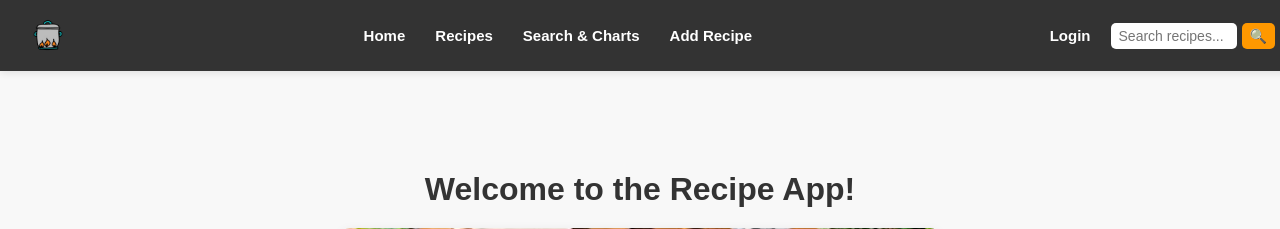
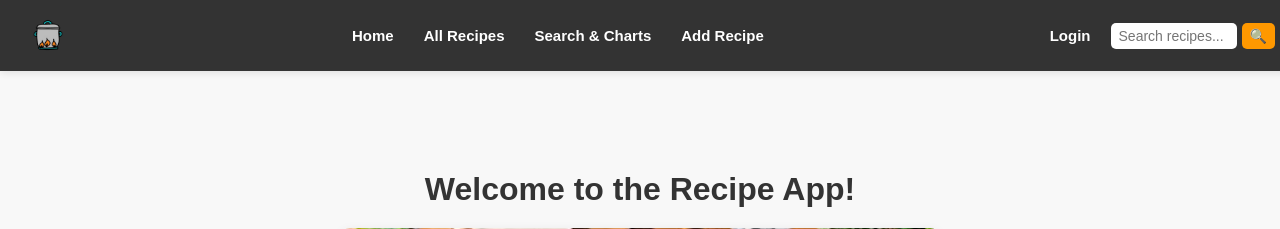
Before and after one commit to AmySikora/recipe-app, a Django app: page / in a window 1280 px wide. Shown: the top 229 px of the page. Run offline with Django 4.2, Linux system fonts and the light colour scheme.

Commit message:
updated url name

```diff
--- a/src/recipes/templates/recipes/base.html
+++ b/src/recipes/templates/recipes/base.html
@@ -137,7 +137,7 @@
     <!-- Center: Nav links -->
     <div class="nav-center">
       <a href="{% url 'recipes:home' %}">Home</a>
-      <a href="{% url 'recipes:recipe_list' %}">Recipes</a>
+      <a href="{% url 'recipes:recipe_list' %}">All Recipes</a>
       <a href="{% url 'recipes:records' %}">Search & Charts</a>
       <a href="{% url 'recipes:add_recipe' %}">Add Recipe</a>
     </div>
```
